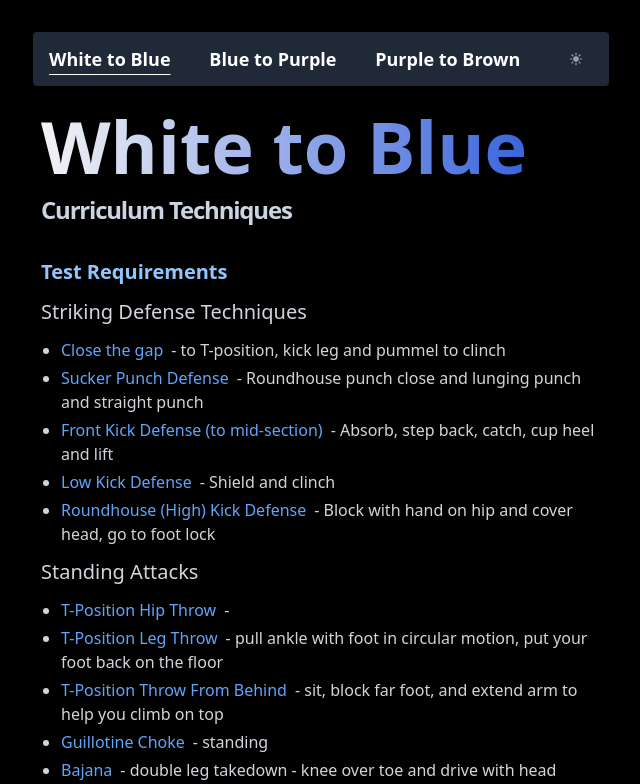
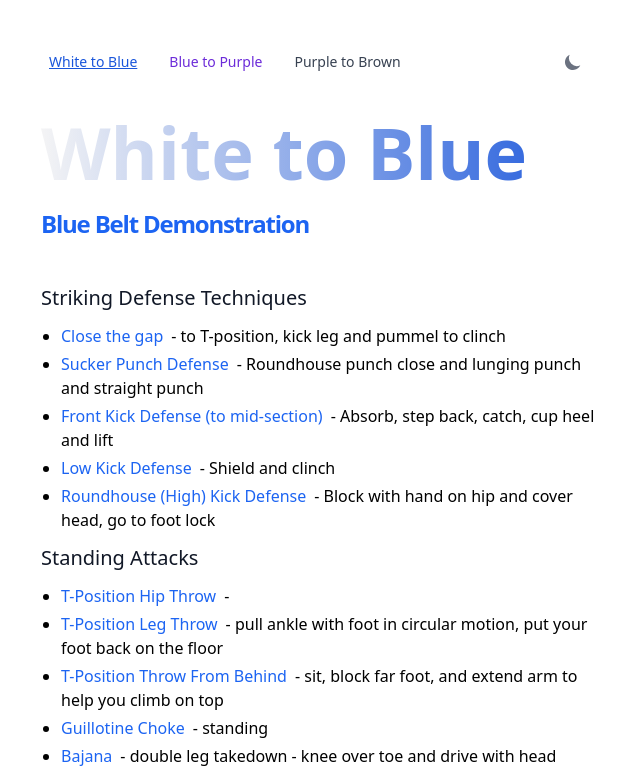
Before and after one commit to waynegraham/white-to-blue, a React (Vite) app: page / in a window 1280 px wide. Shown: the top 784 px of the page, without its empty margins (319-959 px from the left). Built offline with nearby package versions, Linux system fonts and the light colour scheme.

Commit message:
Updates to refactor navigation

```diff
--- a/index.html
+++ b/index.html
@@ -2,7 +2,7 @@
 <html lang="en" class="dark">
   <head>
     <meta charset="UTF-8" />
-    <link rel="icon" type="image/svg+xml" href="/vite.svg" />
+    <link rel="icon" type="https://waynegraham.github.io/gracie.webp" />
     <meta name="viewport" content="width=device-width, initial-scale=1.0" />
     <title>White to Blue Curriculum Review</title>
   </head>
--- a/package.json
+++ b/package.json
@@ -10,6 +10,8 @@
     "preview": "vite preview"
   },
   "dependencies": {
+    "eslint-plugin-tailwindcss": "^3.17.5",
+    "flowbite-react": "^0.10.2",
     "react": "^18.3.1",
     "react-dom": "^18.3.1",
     "react-icons": "^5.3.0"
--- a/src/App.jsx
+++ b/src/App.jsx
@@ -13,6 +13,7 @@
 
   const openModal = (videoId, title) => {
     setSelectedVideoId(videoId);
+    setModalTitle(title); // Set modal title
     setIsModalOpen(true);
   }
 
@@ -30,11 +31,12 @@
       >
         White to Blue
       </h1>
-      <h2 className="mt-3 mb-8 text-slate-600 dark:text-slate-300 text-2xl font-semibold tracking-tighter">
-        Curriculum Techniques
+
+
+      <h2 className="inline-block mt-5 mb-8 text-blue-600 dark:text-blue-300 text-2xl font-semibold tracking-tighter">
+        Blue Belt Demonstration
       </h2>
 
-      <h1 className="text-xl text-blue-800 dark:text-blue-300 font-semibold">Test Requirements</h1>
       {movesData.map((move) => ( // Map through moves data
         <div key={move.label}>
           <h2 className="my-3 text-xl text-gray-900 dark:text-gray-300">{move.label}</h2>
@@ -44,7 +46,7 @@
                 <a
                   href="#"
                   onClick={() => openModal(m.youtube, m.name)} // Open modal on click
-                  className="font-medium text-blue-600 dark:text-blue-400 hover:underline"
+                  className="font-medium text-blue-600 dark:text-blue-400 hover:underline dark:hover:text-blue-200"
                 >
                   {m.name}
                 </a>
--- a/src/components/Navigation.jsx
+++ b/src/components/Navigation.jsx
@@ -1,27 +1,67 @@
-import DarkmodeSelector from './DarkmodeSelector';
+// import DarkmodeSelector from './DarkmodeSelector';
+import { Navbar, DarkThemeToggle, Flowbite } from "flowbite-react";
 
 function Navigation() {
   return (
-    // from https://www.freecodecamp.org/news/how-to-build-a-dark-mode-switcher-with-tailwind-css-and-flowbite/
-    <nav className="bg-white border-gray-200 px- bg-white border-gray-200 px-2 sm:px-4 py-2.5 rounded dark:bg-gray-800">
-      <div className="container mx-auto flex flex-wrap items-center justify-between">
-        <a href="https://waynegraham.github.io/white-to-blue" className="flex">
-          <span className="self-center text-lg font-semibold whitespace-nowrap dark:text-white underline underline-offset-8">White to Blue</span>
-        </a>
-        <a href="https://waynegraham.github.io/blue-to-purple/" className="flex">
-          <span className="self-center text-lg font-semibold whitespace-nowrap dark:text-white">Blue to Purple</span>
-        </a>
+    <Flowbite>
+      <Navbar fluid rounded>
+        {/* <Navbar.Brand href="https://waynegraham.github.io/blue-to-purple">
+          <span className="self-center whitespace-nowrap text-xl font-semibold dark:text-white">
+            BJJ Study Guide
+          </span>
+        </Navbar.Brand> */}
+        <div className="flex md:order-2">
+          <Navbar.Toggle />
+          <DarkThemeToggle />
+        </div>
 
-        <a href="#" className="flex">
-          <span className="self-center text-lg font-semibold whitespace-nowrap dark:text-white">Purple to Brown</span>
-        </a>
-
-        <div className="flex md:order-2">
-          <DarkmodeSelector /> {/* Darkmode toggle */}
-        </div>
-      </div>
-    </nav>
+        <Navbar.Collapse>
+          <Navbar.Link
+            className="hover:underline md:hover:text-blue-900 md:text-blue-700 underline bg-blue-800 dark:md:hover:text-blue-200"
+            href="https://waynegraham.github.io/white-to-blue"
+            active
+          >
+            White to Blue
+          </Navbar.Link>
+          <Navbar.Link
+            className="hover:underline md:text-purple-700 md:hover:text-purple-900"
+            href="https://waynegraham.github.io/blue-to-purple"
+          >
+            Blue to Purple
+          </Navbar.Link>
+          <Navbar.Link
+            className="hover:underline md:hover:text-yellow-900"
+            href="https://waynegraham.github.io/purple-to-brown"
+          >
+            Purple to Brown
+          </Navbar.Link>
+        </Navbar.Collapse>
+      </Navbar>
+    </Flowbite>
   );
 }
+// function Navigation() {
+//   return (
+//     // from https://www.freecodecamp.org/news/how-to-build-a-dark-mode-switcher-with-tailwind-css-and-flowbite/
+//     <nav className="bg-white border-gray-200 px- bg-white border-gray-200 px-2 sm:px-4 py-2.5 rounded dark:bg-gray-800">
+//       <div className="container mx-auto flex flex-wrap items-center justify-between">
+//         <a href="https://waynegraham.github.io/white-to-blue" className="flex">
+//           <span className="self-center text-lg font-semibold whitespace-nowrap dark:text-white underline underline-offset-8">White to Blue</span>
+//         </a>
+//         <a href="https://waynegraham.github.io/blue-to-purple/" className="flex">
+//           <span className="self-center text-lg font-semibold whitespace-nowrap dark:text-white">Blue to Purple</span>
+//         </a>
+
+//         <a href="#" className="flex">
+//           <span className="self-center text-lg font-semibold whitespace-nowrap dark:text-white">Purple to Brown</span>
+//         </a>
+
+//         <div className="flex md:order-2">
+//           {/* <DarkmodeSelector /> Darkmode toggle   */}
+//         </div>
+//       </div>
+//     </nav>
+//   );
+// }
 
 export default Navigation;
--- a/src/components/Toggle.jsx
+++ b/src/components/Toggle.jsx
@@ -1,7 +1,7 @@
 import { useState } from 'react'
 import { IoMoon } from "react-icons/io5";
 import { IoSunny } from "react-icons/io5";
-import { IconContext } from "react-icons";
+// import { IconContext } from "react-icons";
 
 function Toggle() {
 
--- a/tailwind.config.js
+++ b/tailwind.config.js
@@ -1,8 +1,11 @@
+import flowbite from "flowbite-react/tailwind";
+
 /** @type {import('tailwindcss').Config} */
 export default {
   content: [
     "./index.html",
     "./src/**/*.{js,ts,jsx,tsx}",
+    flowbite.content()
   ],
   darkMode: "class",
   theme: {
@@ -13,5 +16,7 @@
       }
     },
   },
-  plugins: [],
+  plugins: [
+    flowbite.plugin()
+  ],
 }
```
Also changed, not shown: 1 other file (tests, documents, lock files or other folders).
